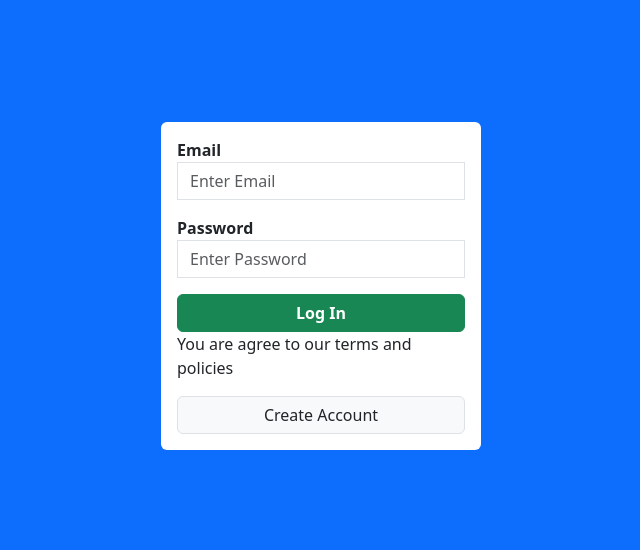
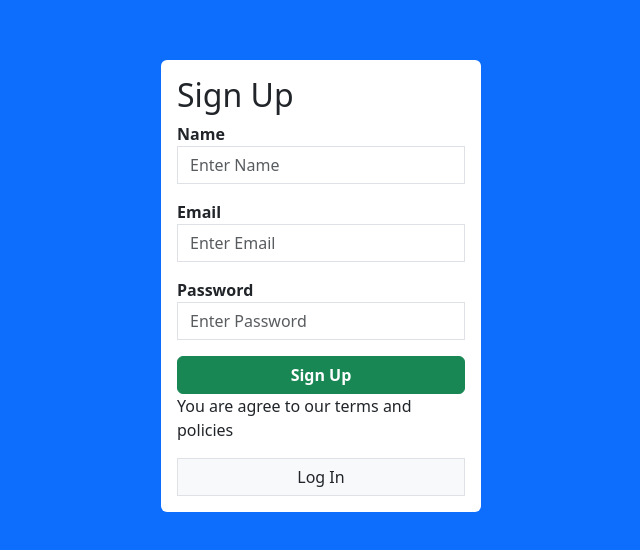
Before and after one commit to mikhailgutsu/DB_Project, a React (Create React App) app in the folder DB_Project/FrontEnd/: page /signup in a window 1280 px wide. Shown: the part 114-664 px from the top of the page, without its empty margins (319-959 px from the left). Built offline with nearby package versions, Linux system fonts and the light colour scheme.

Commit message:
login update

```diff
--- a/DB_Project/FrontEnd/src/App.js
+++ b/DB_Project/FrontEnd/src/App.js
@@ -1,11 +1,17 @@
 import React from 'react'
 import Login from './Login'
+import {BrowserRouter, Routes, Route } from "react-router-dom";
+import Signup from "./Signup";
+
 function App()
 {
     return(
-        <div>
-            <Login />
-        </div>
+        <BrowserRouter>
+            <Routes>
+                <Route path='/' element={<Login />}></Route>
+                <Route path='/signup' element={<Signup />}></Route>
+            </Routes>
+        </BrowserRouter>
     )
 }
 
--- a/DB_Project/FrontEnd/src/Login.js
+++ b/DB_Project/FrontEnd/src/Login.js
@@ -1,22 +1,42 @@
-import React  from 'react'
+import React, {useState} from 'react'
+import {Link} from "react-router-dom";
+import './LoginValidation';
 
 function Login()
 {
+    const [values, setValues] = useState({
+        email: '',
+        password: ''
+    })
+    const [errors, setErrors] = useState({})
+    const handleSubmit = (event) => {
+        event.preventDefault();
+        setValues(validation(values));
+    }
+
+
+    const handleInput = (event) =>{
+        setValues(prev =>({...prev, [event.target.name]: [event.target.value]}))
+    }
+
     return(
         <div className='d-flex justify-content-center align-items-center bg-primary vh-100'>
             <div className='bg-white p-3 rounded w-25'>
-                <form action="">
+                <h2>Log In</h2>
+                <form action="" onSubmit={handleSubmit}>
                     <div className='mb-3'>
                         <label htmlFor="email"><strong>Email</strong></label>
-                        <input type="email" placeholder='Enter Email' className='form-control rounded-0'/>
+                        <input type="email" placeholder='Enter Email' name='email'
+                               onChange={handleInput} className='form-control rounded-0'/>
                     </div>
                     <div className='mb-3'>
                         <label htmlFor="password"><strong>Password</strong></label>
-                        <input type="password" placeholder='Enter Password' className='form-control rounded-0'/>
+                        <input type="password" placeholder='Enter Password' name='password'
+                               onChange={handleInput} className='form-control rounded-0'/>
                     </div>
-                    <button className='btn btn-success w-100'><strong>Log In</strong></button>
+                    <button type='submit' className='btn btn-success w-100'><strong>Log In</strong></button>
                     <p>You are agree to our terms and policies</p>
-                    <button className='btn btn-default border w-100 bg-light'>Create Account</button>
+                    <Link to="/signup" className='btn btn-default border w-100 bg-light rounded-0 text-decoration-none'>Create Account</Link>
                 </form>
             </div>
         </div>
--- /dev/null
+++ b/DB_Project/FrontEnd/src/LoginValidation.js
@@ -0,0 +1,4 @@
+function validation(values)
+{
+
+}
--- /dev/null
+++ b/DB_Project/FrontEnd/src/Signup.js
@@ -0,0 +1,32 @@
+import React from 'react'
+import {Link} from "react-router-dom";
+
+function Signup()
+{
+    return(
+        <div className='d-flex justify-content-center align-items-center bg-primary vh-100'>
+            <div className='bg-white p-3 rounded w-25'>
+                <h2>Sign Up</h2>
+                <form action="">
+                    <div className='mb-3'>
+                        <label htmlFor="name"><strong>Name</strong></label>
+                        <input type="text" placeholder='Enter Name' className='form-control rounded-0'/>
+                    </div>
+                    <div className='mb-3'>
+                        <label htmlFor="email"><strong>Email</strong></label>
+                        <input type="email" placeholder='Enter Email' className='form-control rounded-0'/>
+                    </div>
+                    <div className='mb-3'>
+                        <label htmlFor="password"><strong>Password</strong></label>
+                        <input type="password" placeholder='Enter Password' className='form-control rounded-0'/>
+                    </div>
+                    <button className='btn btn-success w-100'><strong>Sign Up</strong></button>
+                    <p>You are agree to our terms and policies</p>
+                    <Link to="/" className='btn btn-default border w-100 bg-light rounded-0 text-decoration-none'>Log In</Link>
+                </form>
+            </div>
+        </div>
+    )
+}
+
+export default Signup
```
